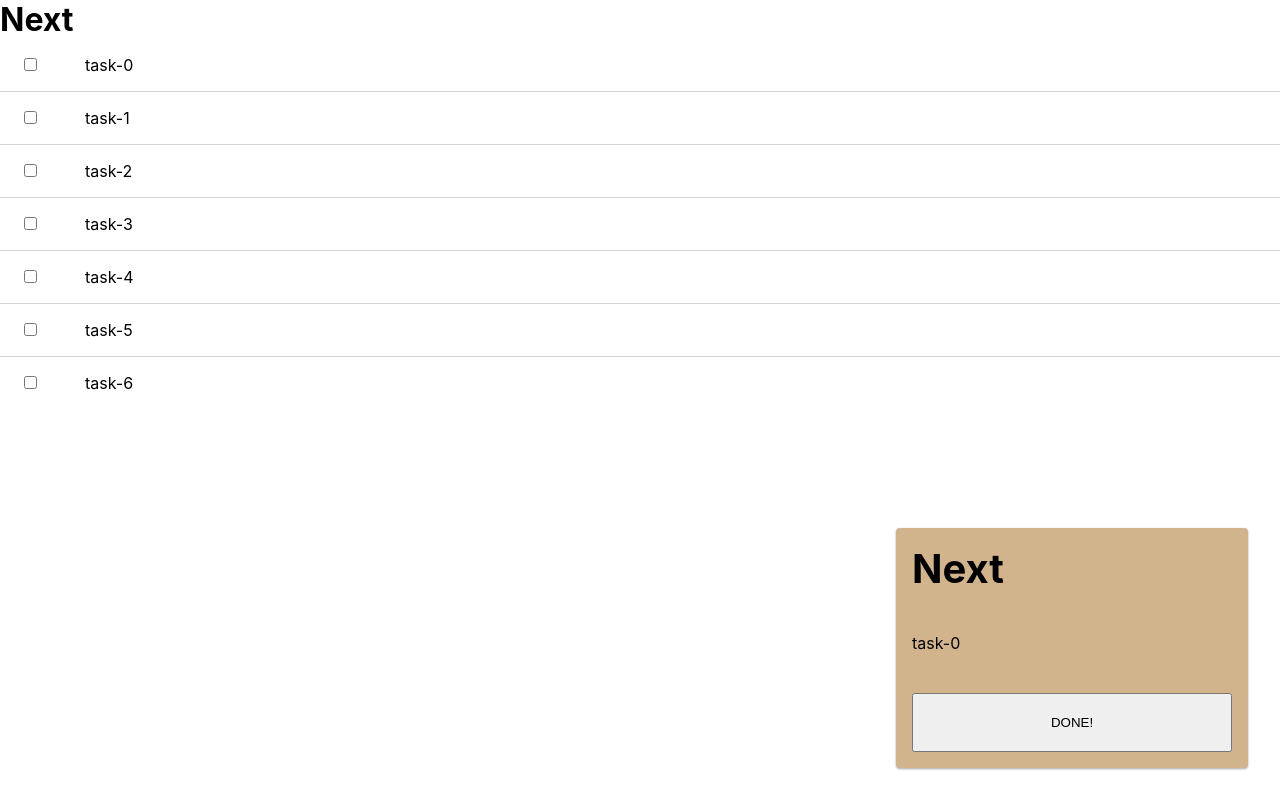
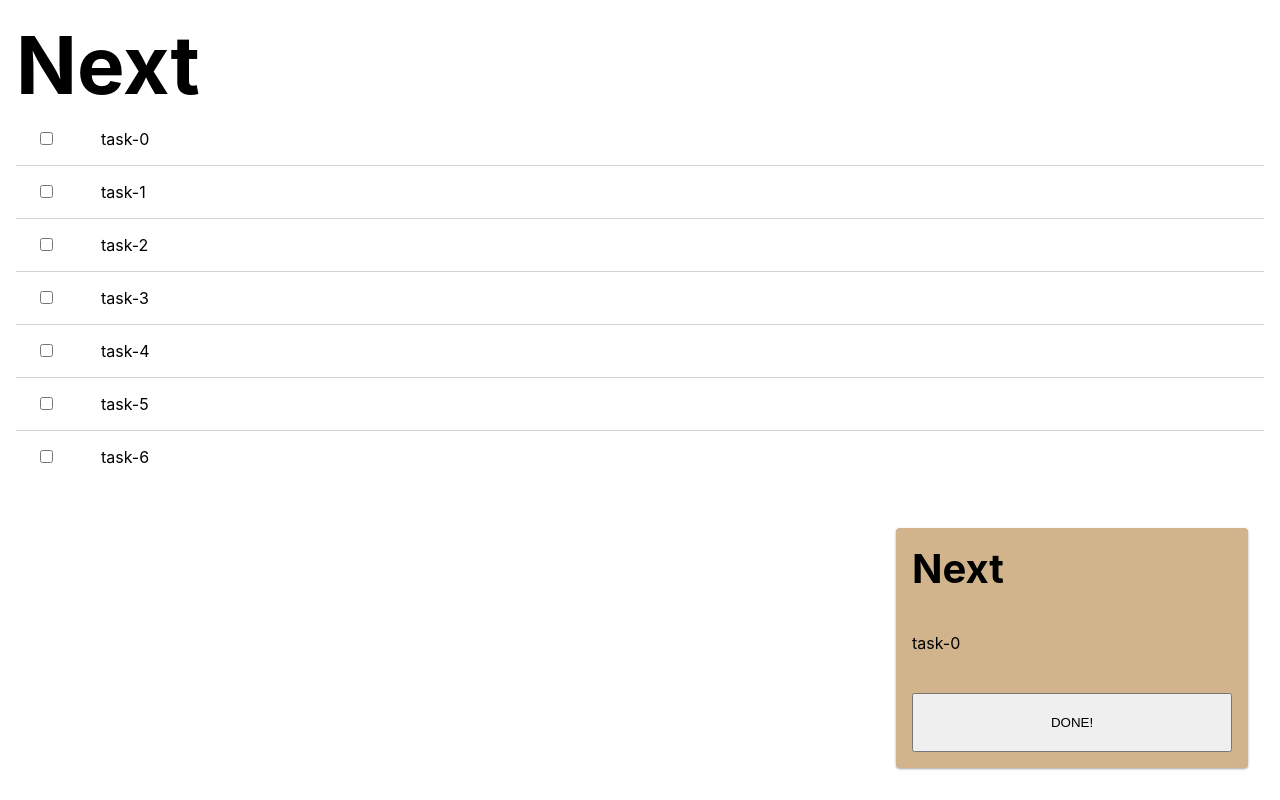
Before and after one commit to etrobert/next, a React (Create React App) app: page / in a window 1280 px wide. Built offline with nearby package versions, Linux system fonts and the light colour scheme.

Commit message:
Improve the App CSS

```diff
--- a/src/App.css
+++ b/src/App.css
@@ -1,2 +1,7 @@
 .App {
+  padding: 1rem;
 }
+
+.App h1 {
+  font-size: 5rem;
+}
```
